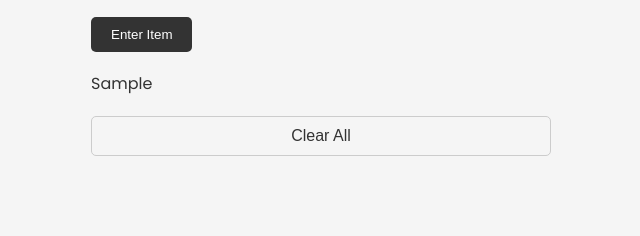
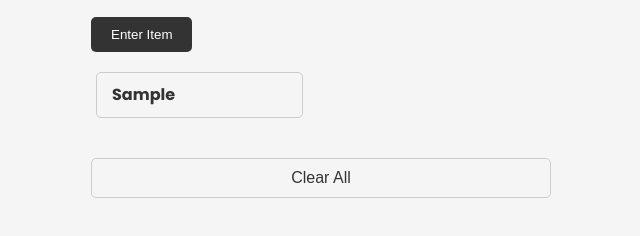
Before and after one commit to sandrorios/showDOM_clearAll_app, a plain HTML site: page index.html in a window 1280 px wide. Both pictures are taken after typing "Sample" into the empty fields and a click on the button "Enter Item". Shown: the part 164-400 px from the top of the page, without its empty margins (319-959 px from the left). Drawn offline with Linux system fonts and the light colour scheme.

Commit message:
finish adding the code for styling the list items

```diff
--- a/styles.css
+++ b/styles.css
@@ -66,6 +66,11 @@ button:hover {
     display: flex;
     justify-content: space-between;
     width: 45%;
+    border: 1px solid #ccc;
+    border-radius: 5px;
+    padding: 10px 15px;
+    margin: 0 5px 20px;
+    font-weight: 700;
 }
 
 #clear {
```
